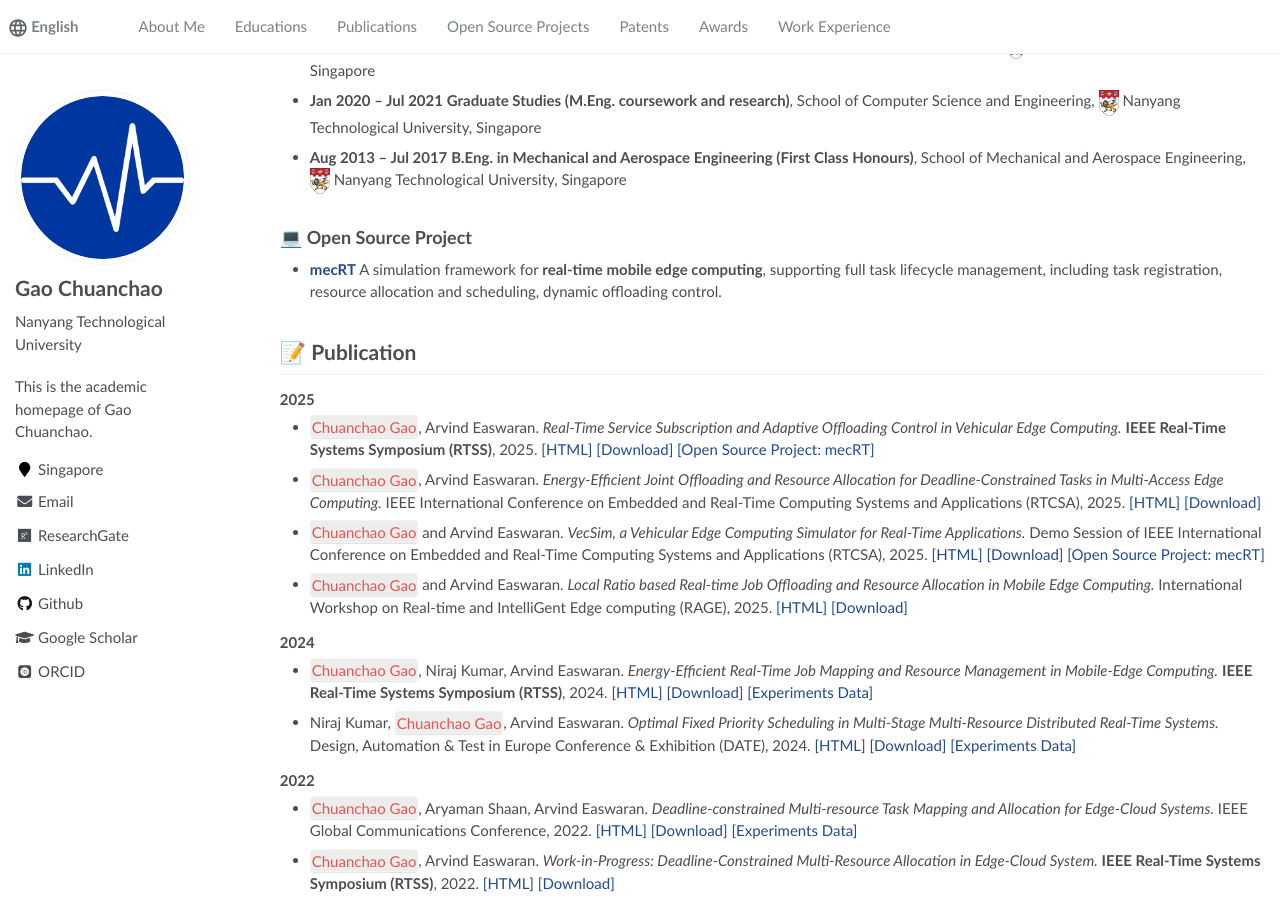
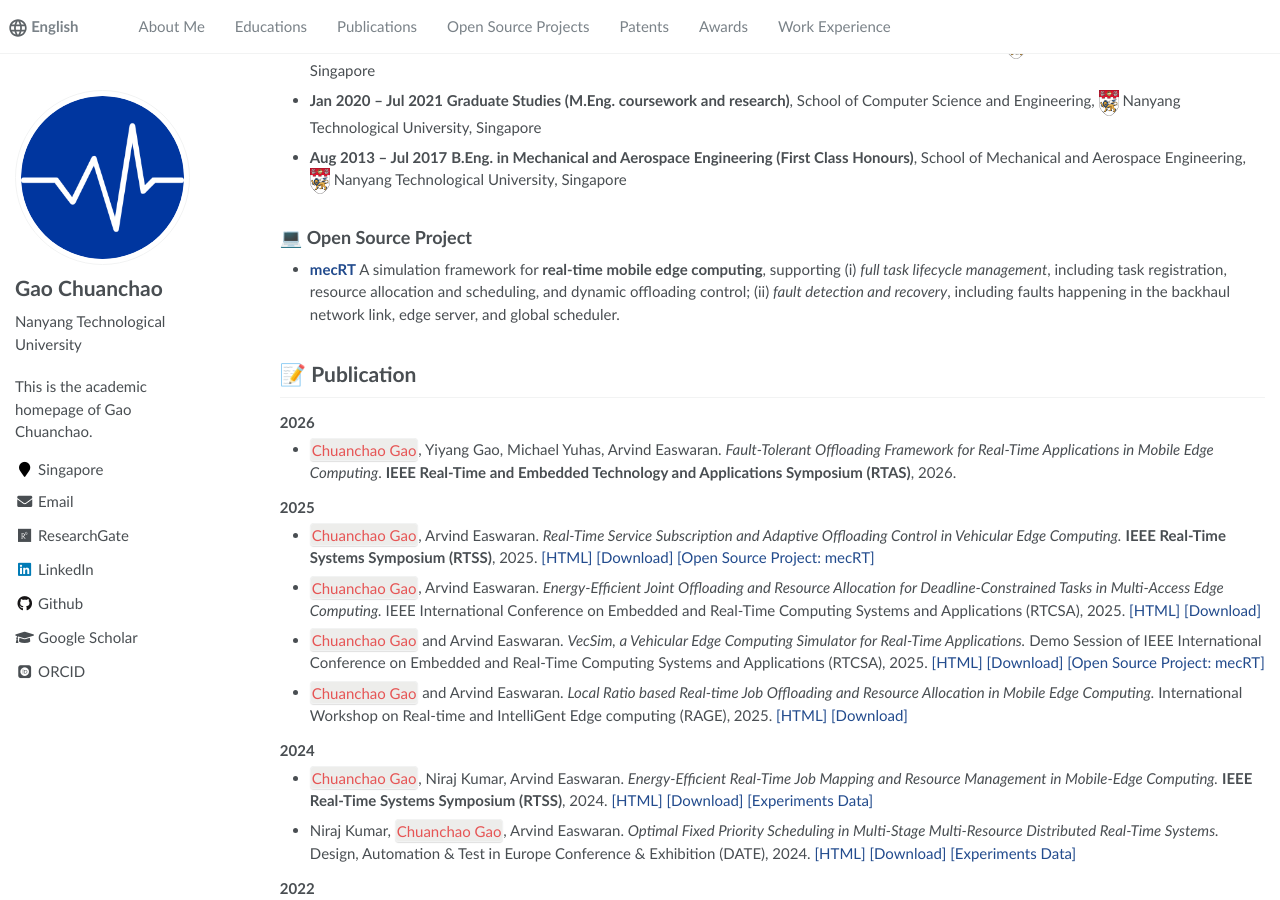
Before and after one commit to gaochuanchao/gaochuanchao.github.io, a Jekyll site: the page built from _pages/about.md, in a window 1280 px wide and 900 px high, scrolled down 512 px. Built offline with Jekyll 4.4.1, drawn with Linux system fonts in a browser that asks for light colours; some web fonts are replaced.

Commit message:
update publishment

```diff
--- a/_pages/about.md
+++ b/_pages/about.md
@@ -60,7 +60,7 @@ My research focuses on *algorithmic foundations for heterogeneous resource alloc
 ## 💻 Open Source Project
 
 - **[mecRT](https://github.com/gaochuanchao/mecRT)**
-  A simulation framework for **real-time mobile edge computing**, supporting full task lifecycle management, including task registration, resource allocation and scheduling, dynamic offloading control.
+  A simulation framework for **real-time mobile edge computing**, supporting (i) *full task lifecycle management*, including task registration, resource allocation and scheduling, and dynamic offloading control; (ii) *fault detection and recovery*, including faults happening in the backhaul network link, edge server, and global scheduler.
 
 
 
@@ -68,7 +68,14 @@ My research focuses on *algorithmic foundations for heterogeneous resource alloc
 
 # 📝 Publication
 
+### 2026
+
+- `Chuanchao Gao`, Yiyang Gao, Michael Yuhas, Arvind Easwaran.
+  *Fault-Tolerant Offloading Framework for Real-Time Applications in Mobile Edge Computing*.
+  **IEEE Real-Time and Embedded Technology and Applications Symposium (RTAS)**, 2026.
+
 ### 2025
+
 - `Chuanchao Gao`, Arvind Easwaran.
   *Real-Time Service Subscription and Adaptive Offloading Control in Vehicular Edge Computing.*
   **IEEE Real-Time Systems Symposium (RTSS)**, 2025. [[HTML]](https://doi.org/10.1109/RTSS66672.2025.00023) [[Download]](../papers/Real-Time Service Subscription and Adaptive Offloading Control in Vehicular Edge Computing.pdf) [[Open Source Project: mecRT]](https://github.com/gaochuanchao/mecRT/tree/main/src)
```
